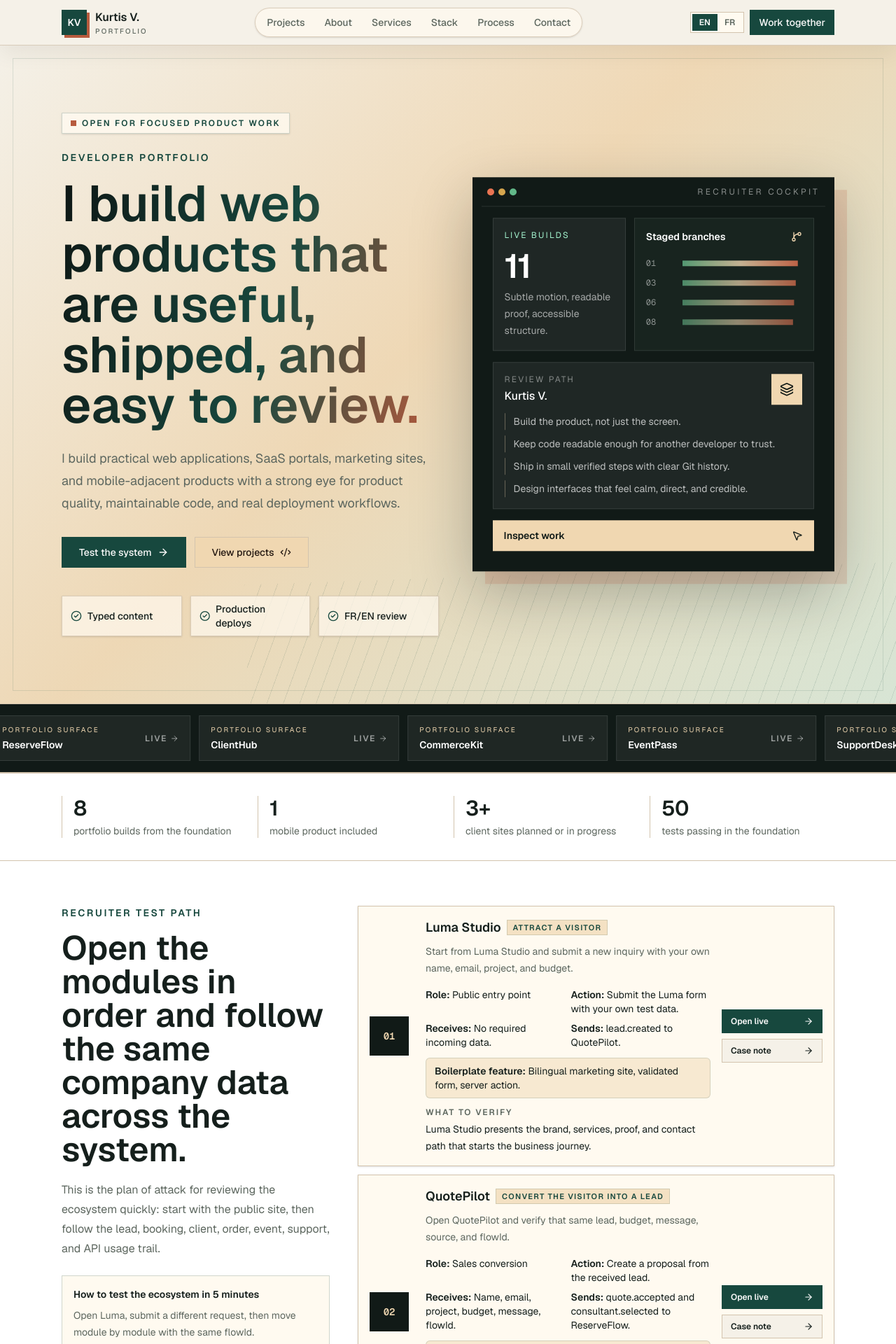
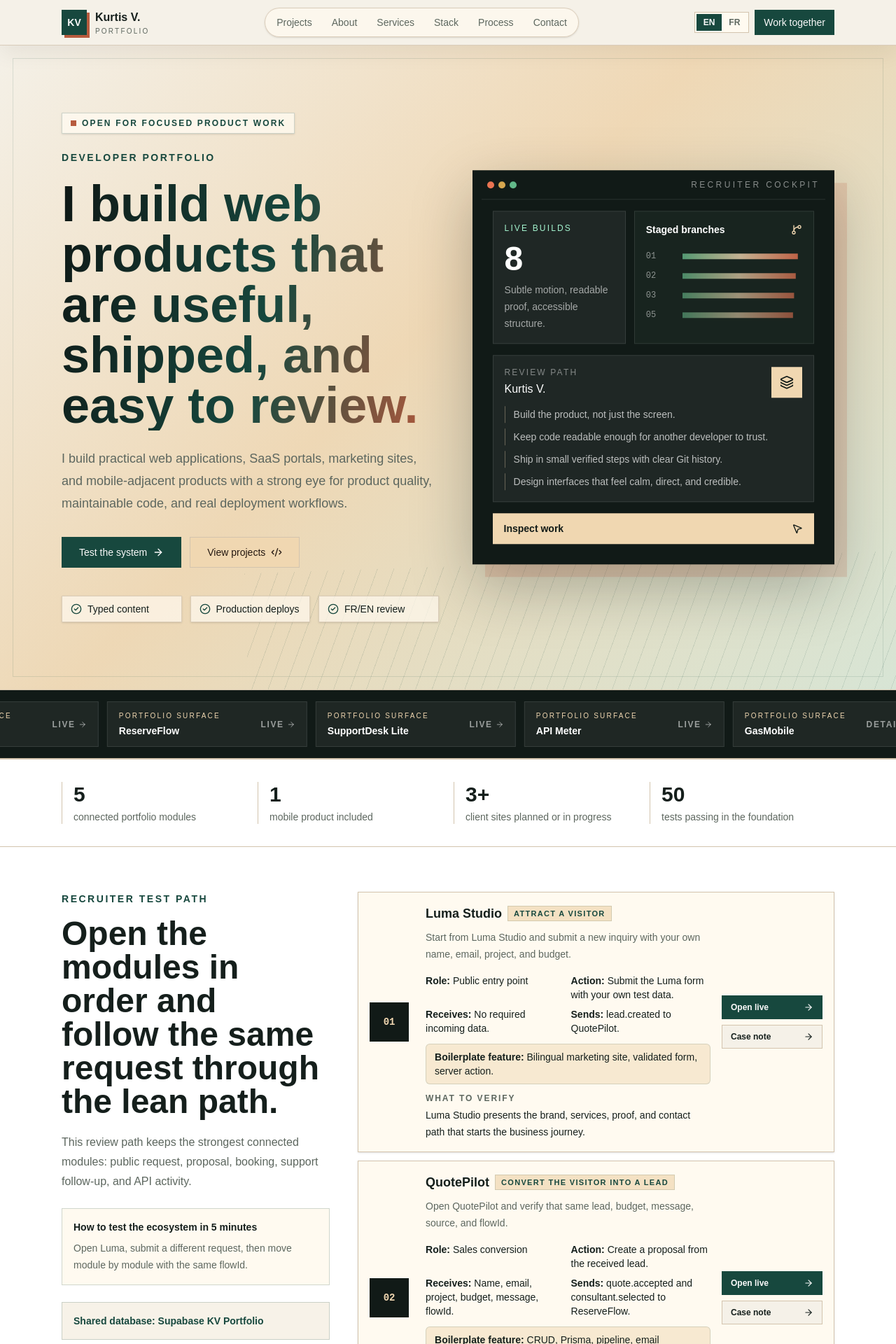
Before and after one commit to kurtisv/dev-portfolio, a Next.js app in the folder apps/web/: page / in a window 1280 px wide. Shown: the top 1920 px of the page at 70% size. Built offline with nearby package versions, Linux system fonts and the light colour scheme; no server answers.

Commit message:
Refocus portfolio path and 3D showcases

```diff
--- a/apps/web/src/app/globals.css
+++ b/apps/web/src/app/globals.css
@@ -15,6 +15,8 @@
   --accent-foreground: #fff7ef;
   --ink: #0e1715;
   --gold: #bf9149;
+  --font-geist-sans: Arial, Helvetica, sans-serif;
+  --font-geist-mono: "Courier New", Consolas, monospace;
 }
 
 @theme inline {
--- a/apps/web/src/app/layout.tsx
+++ b/apps/web/src/app/layout.tsx
@@ -1,17 +1,6 @@
 import type { Metadata } from "next";
-import { Geist, Geist_Mono } from "next/font/google";
 import { getCurrentLocale } from "@/lib/locale";
 import "./globals.css";
-
-const geistSans = Geist({
-  variable: "--font-geist-sans",
-  subsets: ["latin"],
-});
-
-const geistMono = Geist_Mono({
-  variable: "--font-geist-mono",
-  subsets: ["latin"],
-});
 
 export const metadata: Metadata = {
   title: {
@@ -36,10 +25,7 @@ export default async function RootLayout({
   const locale = await getCurrentLocale();
 
   return (
-    <html
-      lang={locale}
-      className={`${geistSans.variable} ${geistMono.variable} h-full antialiased`}
-    >
+    <html lang={locale} className="h-full antialiased">
       <body className="flex min-h-full flex-col">{children}</body>
     </html>
   );
--- a/apps/web/src/app/page.tsx
+++ b/apps/web/src/app/page.tsx
@@ -10,9 +10,9 @@ import { Button } from "@/components/ui/button";
 import {
   ecosystemFlow,
   ecosystemNarrative,
-  featuredProjects,
   getProjectsInEcosystemOrder,
   pageCopy,
+  publicPortfolioProjects,
   profile,
   stackGroups,
   stackGroupsFr,
@@ -47,9 +47,9 @@ export default async function Home() {
       railDetails: "Details",
       testSystem: "Test the system",
       testEyebrow: "Recruiter test path",
-      testTitle: "Open the modules in order and follow the same company data across the system.",
+      testTitle: "Open the modules in order and follow the same request through the lean path.",
       testText:
-        "This is the plan of attack for reviewing the ecosystem quickly: start with the public site, then follow the lead, booking, client, order, event, support, and API usage trail.",
+        "This review path keeps the strongest connected modules: public request, proposal, booking, support follow-up, and API activity.",
       testLive: "Open live",
       testDetails: "Case note",
       testSignal: "What to verify",
@@ -65,10 +65,8 @@ export default async function Home() {
         "Open QuotePilot and verify that same lead, budget, message, source, and flowId.",
         "Create and accept the QuotePilot proposal, then choose a consultant.",
         "Plan the ReserveFlow appointment from the accepted proposal context.",
-        "Create the ClientHub project; it then orchestrates CommerceKit, EventPass, and SupportDesk Lite intents.",
-        "In CommerceKit, create the order from commerce.intent.created.",
-        "In EventPass, create the registration and ticket from event.intent.created, then mark check-in complete.",
-        "In SupportDesk Lite, create and resolve the follow-up ticket; API Meter should show the full post-ReserveFlow trail.",
+        "Open SupportDesk Lite and create the follow-up ticket from the same customer context.",
+        "Open API Meter and verify the lead, quote, booking, and support events.",
       ],
       boilerplateEyebrow: "Built from my boilerplate",
       boilerplateTitle: "These portfolio sites start from the same reusable foundation.",
@@ -91,9 +89,9 @@ export default async function Home() {
       railDetails: "Details",
       testSystem: "Tester le systeme",
       testEyebrow: "Plan de test recruteur",
-      testTitle: "Ouvrir les modules dans l'ordre et suivre les memes donnees d'entreprise.",
+      testTitle: "Ouvrir les modules dans l'ordre et suivre la meme demande dans le parcours cible.",
       testText:
-        "Voici le plan de match pour reviser l'ecosysteme rapidement: commencer par le site public, puis suivre le lead, le rendez-vous, le client, la commande, l'evenement, le support et l'usage API.",
+        "Ce parcours de revue garde les modules connectes les plus forts: demande publique, soumission, rendez-vous, support et activite API.",
       testLive: "Ouvrir live",
       testDetails: "Fiche projet",
       testSignal: "A verifier",
@@ -109,10 +107,8 @@ export default async function Home() {
         "Ouvrir QuotePilot et verifier ce meme lead, le budget, le message, la source et le flowId.",
         "Creer et accepter la soumission QuotePilot, puis choisir un consultant.",
         "Planifier le rendez-vous ReserveFlow depuis le contexte de soumission acceptee.",
-        "Creer le projet ClientHub; il orchestre ensuite les intentions CommerceKit, EventPass et SupportDesk Lite.",
-        "Dans CommerceKit, creer la commande depuis commerce.intent.created.",
-        "Dans EventPass, creer l'inscription et le billet depuis event.intent.created, puis marquer le check-in complete.",
-        "Dans SupportDesk Lite, creer puis resoudre le ticket de suivi; API Meter doit afficher toute la trace post-ReserveFlow.",
+        "Ouvrir SupportDesk Lite et creer le ticket de suivi avec le meme contexte client.",
+        "Ouvrir API Meter et verifier les evenements lead, soumission, rendez-vous et support.",
       ],
       boilerplateEyebrow: "Cree depuis mon boilerplate",
       boilerplateTitle: "Ces sites portfolio partent de la meme fondation reutilisable.",
@@ -142,34 +138,13 @@ export default async function Home() {
           role: "Planification",
           action: "Choisir un creneau et confirmer le rendez-vous.",
           received: "Client, soumission, budget, consultant, besoin.",
-          sent: "booking.created vers ClientHub.",
+          sent: "booking.created vers la suite support.",
           boilerplate: "Calendrier, disponibilites, formulaire pre-rempli.",
-        },
-        {
-          role: "Portail projet",
-          action: "Creer le projet ClientHub depuis le rendez-vous.",
-          received: "Soumission acceptee, notes, client, consultant.",
-          sent: "commerce.intent.created, event.intent.created et support.context.created.",
-          boilerplate: "Dashboard B2B, donnees relationnelles, actions serveur.",
-        },
-        {
-          role: "Commerce",
-          action: "Creer une commande liee au projet.",
-          received: "commerce.intent.created avec client, projet, service, montant, flowId.",
-          sent: "order.created vers SupportDesk et API Meter.",
-          boilerplate: "Commandes, revenus, statuts et catalogue.",
-        },
-        {
-          role: "Evenementiel",
-          action: "Creer un billet puis marquer le check-in.",
-          received: "event.intent.created avec client, besoin atelier et contexte projet.",
-          sent: "event.ticket.created et event.checkin.completed.",
-          boilerplate: "Billets tokenises, inscription, check-in.",
         },
         {
           role: "Support",
           action: "Creer ou resoudre un ticket lie au parcours.",
-          received: "support.context.created, order.created, event.ticket.created ou event.checkin.completed.",
+          received: "Contexte client, soumission acceptee et rendez-vous confirme.",
           sent: "ticket.created et ticket.resolved vers API Meter.",
           boilerplate: "Helpdesk, SLA, priorites, statut.",
         },
@@ -200,34 +175,13 @@ export default async function Home() {
           role: "Scheduling",
           action: "Choose a slot and confirm the booking.",
           received: "Client, quote, budget, consultant, need.",
-          sent: "booking.created to ClientHub.",
+          sent: "booking.created to the support path.",
           boilerplate: "Calendar, availability, prefilled form.",
-        },
-        {
-          role: "Project portal",
-          action: "Create the ClientHub project from the booking.",
-          received: "Accepted quote, notes, client, consultant.",
-          sent: "commerce.intent.created, event.intent.created, and support.context.created.",
-          boilerplate: "B2B dashboard, relational data, server actions.",
-        },
-        {
-          role: "Commerce",
-          action: "Create an order tied to the project.",
-          received: "commerce.intent.created with client, project, service, amount, flowId.",
-          sent: "order.created to SupportDesk and API Meter.",
-          boilerplate: "Orders, revenue, statuses and catalog.",
-        },
-        {
-          role: "Events",
-          action: "Create a ticket, then complete check-in.",
-          received: "event.intent.created with client, workshop need, and project context.",
-          sent: "event.ticket.created and event.checkin.completed.",
-          boilerplate: "Token tickets, registration, check-in.",
         },
         {
           role: "Support",
           action: "Create or resolve a ticket linked to the flow.",
-          received: "support.context.created, order.created, event.ticket.created, or event.checkin.completed.",
+          received: "Customer context, accepted quote, and confirmed booking.",
           sent: "ticket.created and ticket.resolved to API Meter.",
           boilerplate: "Helpdesk, SLA, priorities, status.",
         },
@@ -299,7 +253,7 @@ export default async function Home() {
                       <p className="text-xs uppercase tracking-[0.18em] text-emerald-200">
                         {signature.shipped}
                       </p>
-                      <p className="mt-3 text-5xl font-semibold">{featuredProjects.length}</p>
+                      <p className="mt-3 text-5xl font-semibold">{publicPortfolioProjects.length}</p>
                       <p className="mt-2 text-sm leading-6 text-white/60">{signature.motion}</p>
                     </div>
                     <div className="border border-white/10 bg-[#18241f] p-4">
@@ -308,7 +262,7 @@ export default async function Home() {
                         <GitBranch className="size-4 text-[#f0d7b1]" />
                       </div>
                       <div className="mt-5 grid gap-3">
-                        {["01", "03", "06", "08"].map((step, index) => (
+                        {["01", "02", "03", "05"].map((step, index) => (
                           <div key={step} className="grid grid-cols-[2.5rem_1fr] items-center gap-3">
                             <span className="font-mono text-xs text-white/50">{step}</span>
                             <span
--- a/apps/web/src/app/projects/[slug]/page.tsx
+++ b/apps/web/src/app/projects/[slug]/page.tsx
@@ -7,14 +7,14 @@ import { MarketingPageShell } from "@/components/marketing/page-shell";
 import { Button } from "@/components/ui/button";
 import {
   ecosystemNarrative,
-  featuredProjects,
   getProjectBySlug,
   getProjectCopy,
+  publicPortfolioProjects,
 } from "@/data/portfolio";
 import { getCurrentLocale } from "@/lib/locale";
 
 export function generateStaticParams() {
-  return featuredProjects.map((project) => ({ slug: project.slug }));
+  return publicPortfolioProjects.map((project) => ({ slug: project.slug }));
 }
 
 export async function generateMetadata({
--- a/apps/web/src/app/sitemap.ts
+++ b/apps/web/src/app/sitemap.ts
@@ -1,7 +1,7 @@
 import type { MetadataRoute } from "next";
 
 import { env } from "@/lib/env";
-import { featuredProjects } from "@/data/portfolio";
+import { publicPortfolioProjects } from "@/data/portfolio";
 
 const routes = [
   "",
@@ -16,7 +16,7 @@ const routes = [
 ];
 
 export default function sitemap(): MetadataRoute.Sitemap {
-  const projectRoutes = featuredProjects.map((project) => `/projects/${project.slug}`);
+  const projectRoutes = publicPortfolioProjects.map((project) => `/projects/${project.slug}`);
 
   return [...routes, ...projectRoutes].map((route) => ({
     url: `${env.NEXT_PUBLIC_APP_URL}${route}`,
--- a/apps/web/src/data/portfolio.ts
+++ b/apps/web/src/data/portfolio.ts
@@ -465,26 +465,27 @@ export const featuredProjects: PortfolioProject[] = [
 ];
 
 export function getProjectBySlug(slug: string) {
-  return featuredProjects.find((project) => project.slug === slug);
+  return publicPortfolioProjects.find((project) => project.slug === slug);
 }
 
 export const ecosystemOrder = [
   "luma-studio",
   "quotepilot",
   "reserveflow",
-  "clienthub",
-  "commercekit",
-  "eventpass",
   "supportdesk-lite",
   "api-meter",
 ] as const;
 
+const removedFromPortfolio = new Set(["clienthub", "commercekit", "eventpass"]);
+
+export const publicPortfolioProjects = featuredProjects.filter((project) => !removedFromPortfolio.has(project.slug));
+
 export function getProjectsInEcosystemOrder() {
-  const bySlug = new Map(featuredProjects.map((project) => [project.slug, project]));
+  const bySlug = new Map(publicPortfolioProjects.map((project) => [project.slug, project]));
   const ordered = ecosystemOrder
     .map((slug) => bySlug.get(slug))
     .filter((project): project is PortfolioProject => Boolean(project));
-  const rest = featuredProjects.filter((project) => !ecosystemOrder.includes(project.slug as (typeof ecosystemOrder)[number]));
+  const rest = publicPortfolioProjects.filter((project) => !ecosystemOrder.includes(project.slug as (typeof ecosystemOrder)[number]));
 
   return [...ordered, ...rest];
 }
@@ -545,7 +546,7 @@ export const pageCopy = {
       role: "Ecosystem role",
     },
     proof: [
-      ["8", "portfolio builds from the foundation"],
+      ["5", "connected portfolio modules"],
       ["1", "mobile product included"],
       ["3+", "client sites planned or in progress"],
       ["50", "tests passing in the foundation"],
@@ -590,7 +591,7 @@ export const pageCopy = {
       role: "Role ecosysteme",
     },
     proof: [
-      ["8", "projets portfolio issus de la base"],
+      ["5", "modules portfolio connectes"],
       ["1", "produit mobile inclus"],
       ["3+", "sites clients prevus ou en cours"],
       ["50", "tests passent dans la fondation"],
@@ -612,22 +613,22 @@ export const upcomingProjectsFr = [
 
 export const ecosystemNarrative = {
   en: {
-    eyebrow: "One shared business ecosystem",
-    title: "The eight builds are presented as connected company software, not disconnected demos.",
+    eyebrow: "Focused portfolio path",
+    title: "The public portfolio now follows a lean five-step recruiter journey.",
     description:
-      "Each project uses the same technical foundation and connects to the shared Supabase KV Portfolio data layer. The recruiter should read the portfolio as a company operating system: brand, sales, booking, delivery, commerce, events, support, and API usage.",
+      "The visible journey keeps the strongest connected modules: public brand, sales proposal, booking, support follow-up, and API activity. ClientHub, CommerceKit, and EventPass are no longer part of the public portfolio path.",
     database: "Shared database: Supabase KV Portfolio",
     foundation: "Foundation: kv-web-starter boilerplate",
-    cta: "Explore ecosystem map",
+    cta: "Explore the path",
   },
   fr: {
-    eyebrow: "Un ecosysteme d'entreprise partage",
-    title: "Les huit builds sont presentes comme des logiciels connectes, pas comme des demos separees.",
+    eyebrow: "Parcours portfolio cible",
+    title: "Le portfolio public suit maintenant un parcours recruteur en cinq etapes.",
     description:
-      "Chaque projet utilise la meme fondation technique et se relie a la base Supabase KV Portfolio. Un recruteur doit lire le portfolio comme un systeme d'entreprise: marque, ventes, reservation, livraison, commerce, evenements, support et usage API.",
+      "Le parcours visible garde les modules connectes les plus forts: marque publique, soumission, rendez-vous, support et activite API. ClientHub, CommerceKit et EventPass ne font plus partie du parcours portfolio public.",
     database: "Base partagee: Supabase KV Portfolio",
     foundation: "Fondation: boilerplate kv-web-starter",
-    cta: "Explorer la carte ecosysteme",
+    cta: "Explorer le parcours",
   },
 } as const;
 
@@ -653,32 +654,14 @@ export const ecosystemFlow = {
     },
     {
       step: "04",
-      title: "Manage the client",
-      description: "ClientHub centralizes the accepted quote, booking notes, milestones, files, and client messages.",
-      projects: ["clienthub"],
+      title: "Offer support",
+      description: "SupportDesk Lite turns the accepted request and booking context into a follow-up support workflow.",
+      projects: ["supportdesk-lite"],
     },
     {
       step: "05",
-      title: "Sell a product or service",
-      description: "CommerceKit adds paid launch kits, workshop bundles, support credits, or API usage credits.",
-      projects: ["commercekit"],
-    },
-    {
-      step: "06",
-      title: "Run an event",
-      description: "EventPass handles launch events, workshops, tickets, registrations, and check-in operations.",
-      projects: ["eventpass"],
-    },
-    {
-      step: "07",
-      title: "Offer support",
-      description: "SupportDesk Lite receives post-booking, post-order, and post-event requests with client context.",
-      projects: ["supportdesk-lite"],
-    },
-    {
-      step: "08",
       title: "Measure technical activity",
-      description: "API Meter tracks the forms, endpoints, events, keys, and usage generated across the system.",
+      description: "API Meter tracks the forms, endpoints, events, keys, and usage generated by the lean demo path.",
       projects: ["api-meter"],
     },
   ],
@@ -703,32 +686,14 @@ export const ecosystemFlow = {
     },
     {
       step: "04",
-      title: "Gerer le client",
-      description: "ClientHub centralise la soumission acceptee, les notes de rendez-vous, les jalons, fichiers et messages.",
-      projects: ["clienthub"],
+      title: "Offrir du support",
+      description: "SupportDesk Lite transforme la demande acceptee et le rendez-vous en suivi support clair.",
+      projects: ["supportdesk-lite"],
     },
     {
       step: "05",
-      title: "Vendre un produit ou service",
-      description: "CommerceKit ajoute kits de lancement, bundles atelier, credits support ou credits API payants.",
-      projects: ["commercekit"],
-    },
-    {
-      step: "06",
-      title: "Gerer un evenement",
-      description: "EventPass gere lancements, ateliers, billets, inscriptions et operations de check-in.",
-      projects: ["eventpass"],
-    },
-    {
-      step: "07",
-      title: "Offrir du support",
-      description: "SupportDesk Lite recoit les demandes apres rendez-vous, commande ou evenement avec le contexte client.",
-      projects: ["supportdesk-lite"],
-    },
-    {
-      step: "08",
       title: "Mesurer l'activite technique",
-      description: "API Meter suit les formulaires, endpoints, evenements, cles et usages generes par le systeme.",
+      description: "API Meter suit les formulaires, endpoints, evenements, cles et usages generes par le parcours cible.",
       projects: ["api-meter"],
     },
   ],
```
Also changed, not shown: apps/web/src/app/projects/page.tsx (+10 -16 lines).
